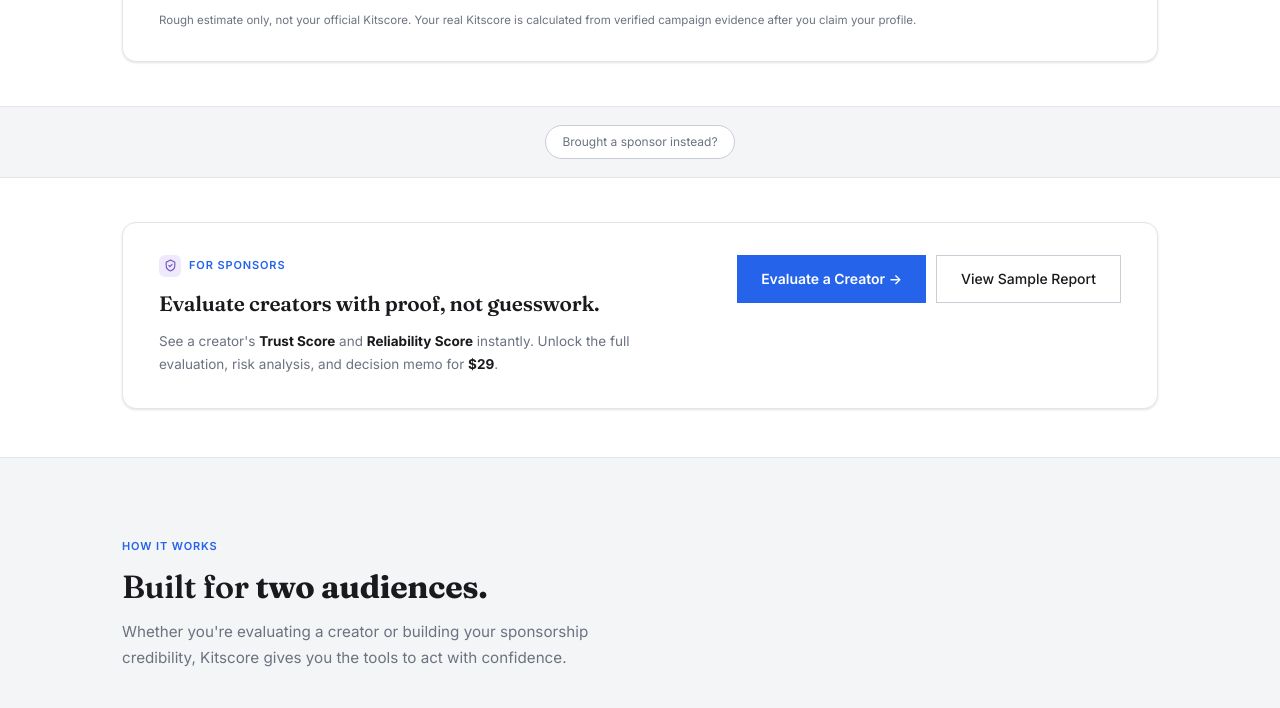
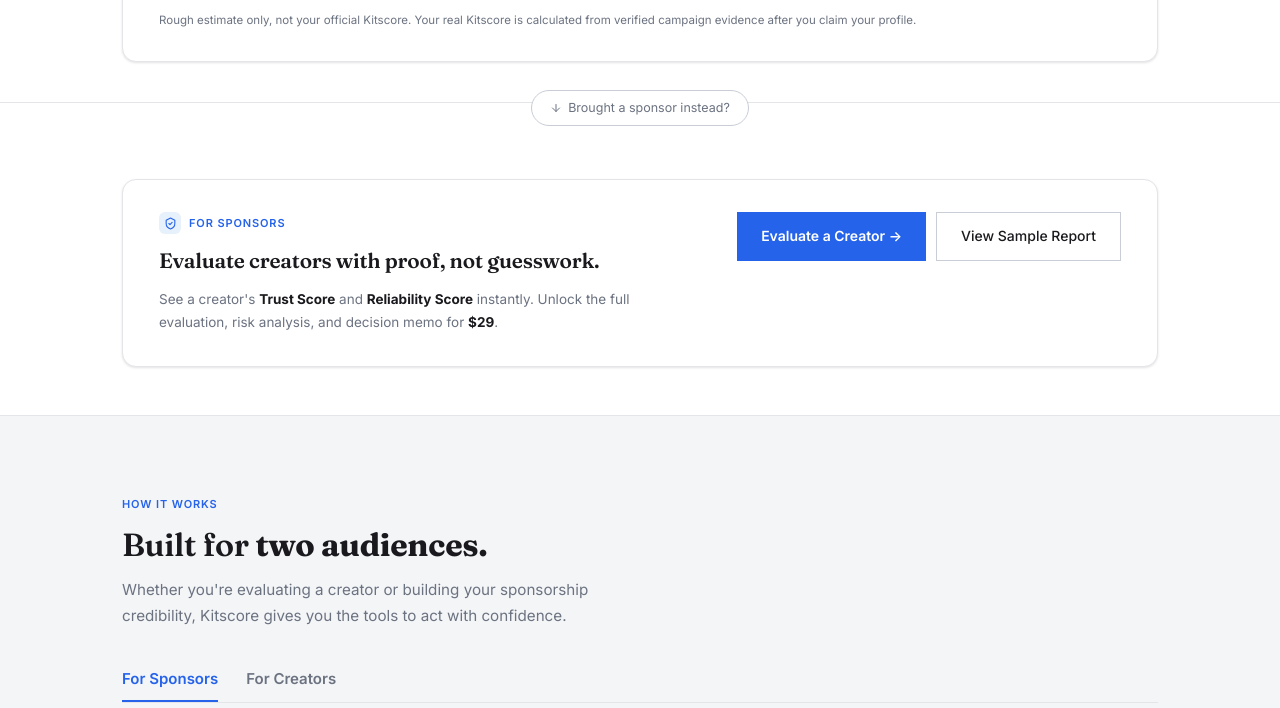
Before and after one commit to Leo-ghost27/Kitscore-landing, a website: page index.html in a window 1280 px wide. Shown: the part 1235-1943 px from the top of the page. Drawn offline with Linux system fonts and the light colour scheme; no server answers.

Commit message:
Mission box to white, redesign divider as minimal hairline+link (drop grey band), sponsor eyebrow icon to blue

```diff
--- a/index.html
+++ b/index.html
@@ -243,12 +243,14 @@
   .eyebrow-chip-row { display: flex; align-items: center; gap: 8px; margin-bottom: 10px; }
   .eyebrow-chip { width: 22px; height: 22px; border-radius: 6px; display: flex; align-items: center; justify-content: center; flex-shrink: 0; }
   .eyebrow-chip.creator { background: var(--accent-dim); }
-  .eyebrow-chip.sponsor { background: #EFEAFB; }
-  .eyebrow-chip.sponsor svg { color: #6D4FC7; }
+  .eyebrow-chip.sponsor { background: var(--accent-dim); }
 
   /* HERO DIVIDER */
-  .hero-divider { position: relative; width: 100vw; margin-left: calc(50% - 50vw); margin-top: 44px; margin-bottom: 44px; background: var(--bg-alt); border-top: 1px solid var(--border); border-bottom: 1px solid var(--border); padding: 18px 0; display: flex; align-items: center; justify-content: center; }
-  .hero-divider-pill { background: var(--bg); border: 1px solid var(--border-hover); border-radius: 999px; padding: 6px 16px; font-size: 12px; color: var(--muted); white-space: nowrap; }
+  .hero-divider { position: relative; width: 100vw; margin-left: calc(50% - 50vw); margin-top: 40px; margin-bottom: 40px; }
+  .hero-divider-line { border: none; border-top: 0.5px solid var(--border); margin: 0; }
+  .hero-divider-pill { position: relative; top: -13px; margin: 0 auto; width: fit-content; background: var(--bg); border: 0.5px solid var(--border-hover); border-radius: 999px; padding: 7px 18px; font-size: 12.5px; color: var(--muted); white-space: nowrap; display: inline-flex; align-items: center; gap: 6px; text-decoration: none; transition: border-color 0.15s, color 0.15s; }
+  .hero-divider-pill:hover { border-color: var(--accent); color: var(--accent); }
+  .hero-divider-wrap { display: flex; justify-content: center; }
 
   /* DARK CTA VARIANT (sponsor) */
   .btn-dark { background: var(--text); color: #fff; border: none; cursor: pointer; padding: 12px 24px; border-radius: 0; font-size: 14px; font-weight: 600; font-family: var(--font); transition: opacity 0.15s, transform 0.15s; display: inline-flex; align-items: center; gap: 6px; }
@@ -1069,7 +1071,13 @@
   </div>
 
   <div class="hero-divider">
-    <div class="hero-divider-pill">Brought a sponsor instead?</div>
+    <hr class="hero-divider-line" />
+    <div class="hero-divider-wrap">
+      <a href="#for-sponsors" class="hero-divider-pill">
+        <svg width="12" height="12" viewBox="0 0 24 24" fill="none" stroke="currentColor" stroke-width="2" stroke-linecap="round" stroke-linejoin="round"><path d="M12 5v14M19 12l-7 7-7-7"/></svg>
+        Brought a sponsor instead?
+      </a>
+    </div>
   </div>
 </section>
 <script>
@@ -1105,7 +1113,7 @@
     <div class="sponsor-band-copy">
       <div class="eyebrow-chip-row">
         <div class="eyebrow-chip sponsor">
-          <svg width="13" height="13" viewBox="0 0 24 24" fill="none" stroke="#6D4FC7" stroke-width="2" stroke-linecap="round" stroke-linejoin="round"><path d="M12 2 4 6v6c0 5 3.5 8.5 8 10 4.5-1.5 8-5 8-10V6l-8-4z"/><path d="m9 12 2 2 4-4"/></svg>
+          <svg width="13" height="13" viewBox="0 0 24 24" fill="none" stroke="var(--accent)" stroke-width="2" stroke-linecap="round" stroke-linejoin="round"><path d="M12 2 4 6v6c0 5 3.5 8.5 8 10 4.5-1.5 8-5 8-10V6l-8-4z"/><path d="m9 12 2 2 4-4"/></svg>
         </div>
         <span class="section-label" style="margin:0">For Sponsors</span>
       </div>
@@ -1458,7 +1466,7 @@
         <a href="mailto:hello@kitscore.co" class="btn-ghost" style="text-decoration:none;font-size:13px;padding:10px 20px">Contact us</a>
       </div>
     </div>
-    <div style="background:var(--accent-dim);border:0.5px solid #B5D4F4;border-radius:0;padding:18px 20px;border-left:2px solid var(--accent)">
+    <div style="background:var(--bg);border:0.5px solid var(--border);border-radius:0;padding:18px 20px;border-left:2px solid var(--accent);box-shadow:var(--shadow-sm)">
       <div style="font-size:10px;font-weight:600;text-transform:uppercase;letter-spacing:.08em;color:var(--accent);margin-bottom:5px">Our mission</div>
       <div style="font-size:13px;color:var(--text);line-height:1.65">Make sponsorship decisions based on proof, not promises. We're building the reputation infrastructure for the creator economy.</div>
     </div>
```
